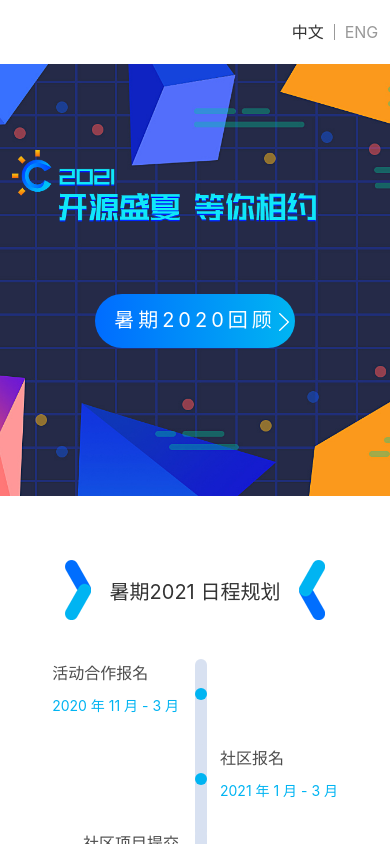
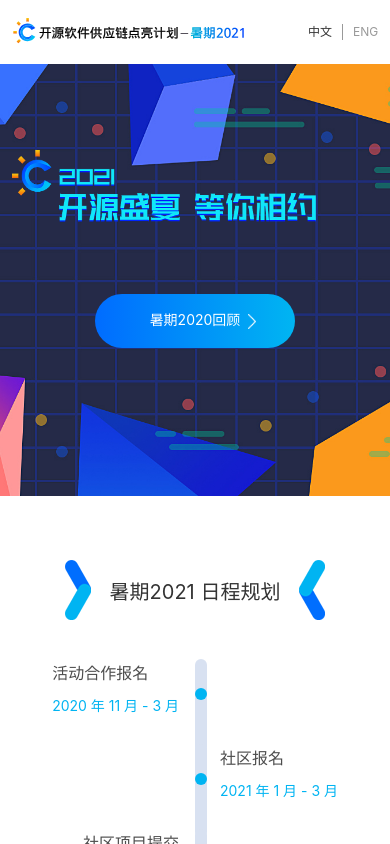
Before and after one commit to yinjiayi/homepage, a React app: page /#/ in a window 390 px wide. Shown: the top 844 px of the page. Built offline with nearby package versions, Linux system fonts and the light colour scheme.

Commit message:
update summer2021

```diff
--- a/src/pages/index/index.less
+++ b/src/pages/index/index.less
@@ -79,11 +79,19 @@
 }
 
 .indexButtonText::after{
-    content:url(./../../img/index/button.png);
+    content: "";
+    background-image:url(./../../img/index/button.png);
     position: absolute;
 
-    right: -13px;
-    top: -10px;
+    display: inline-block;
+
+    background-repeat: no-repeat;
+
+    background-size: contain;
+    width: 20px;
+    height: 20px;
+    top: 5px;
+    right: -23px;
 }
 .indexOne{
     position: relative;
--- a/src/pages/index/mobile.less
+++ b/src/pages/index/mobile.less
@@ -7,7 +7,11 @@
 
     .header{
         .osscHeaderLogo{
-            width: 80%;
+            width: 60vw;
+        }
+
+        .headerChiEn{
+            font-size: 12px;
         }
     }
 
@@ -33,6 +37,19 @@
     }
         .indexButton{
             width: 200px;
+        }
+
+        .indexButtonText{
+            font-size: 14px;
+
+            letter-spacing: 0;
+        }
+        .indexButtonText::after{
+            width: 15px;
+            height: 15px;
+            top: 3px;
+
+            right: -23px;
         }
         .indexTwo{
             text-align: center;
--- a/src/pages/index/pad.less
+++ b/src/pages/index/pad.less
@@ -5,4 +5,8 @@
             width: 97vw;
         }
     }
+
+    .indexText{
+        width: 80vw;
+    }
 }
```
